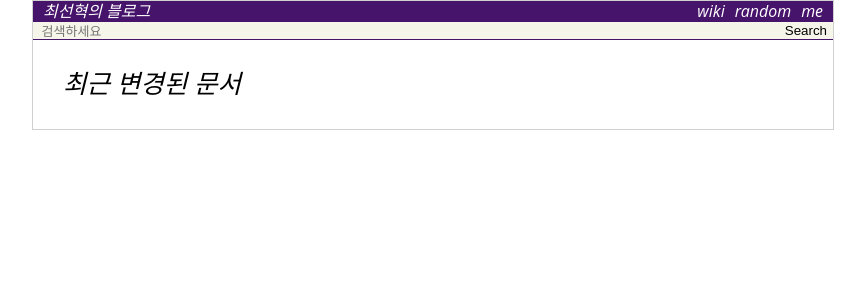
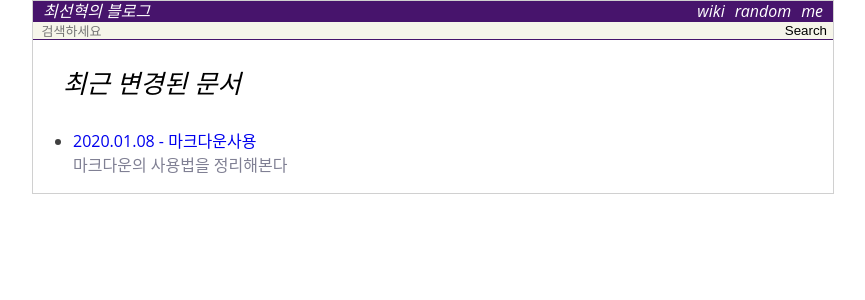
Before and after one commit to wafy/wafy.github.io, a Jekyll site: the page built from recent.html, in a window 1280 px wide. Shown: the top 300 px of the page, without its empty margins (207-1072 px from the left). Built offline with Jekyll 4.4.1, drawn with Linux system fonts in a browser that asks for light colours.

Commit message:
위키 공통 선언부를 추가하라

```diff
--- a/_wiki/markdown.md
+++ b/_wiki/markdown.md
@@ -1,3 +1,13 @@
+---
+layout  : wiki
+title   : 마크다운사용
+summary : 마크다운의 사용법을 정리해본다
+updated : 2020-1-08 13:03:30 +0900
+toc     : true
+comment : false
+public  : true
+---
+
 마크다운 사용법
 ======
 
```
